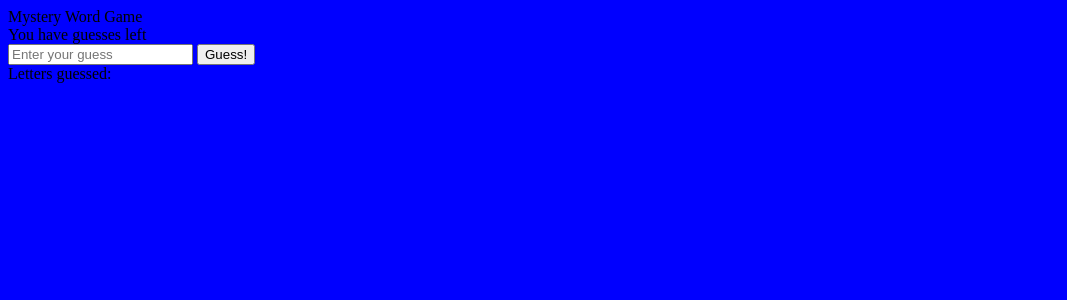
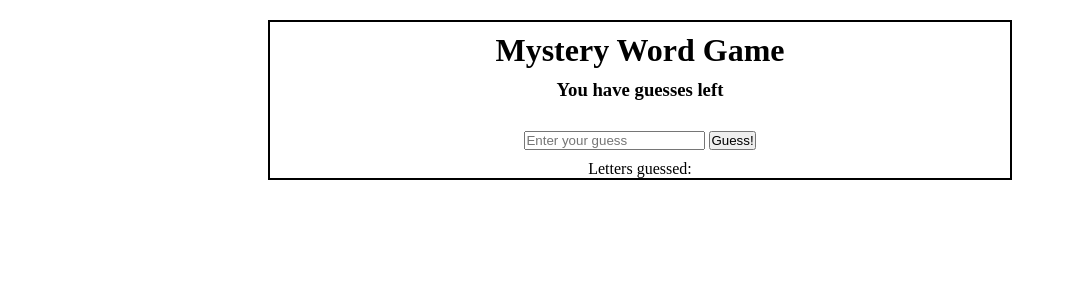
Before and after one commit to ajclose/week-five-project, a Node project: template views/index.mustache in a window 1280 px wide. Shown: the top 300 px of the page, without its empty margins (0-1067 px from the left). Run offline with Node 20 templates, Linux system fonts and the light colour scheme; the template is opened without the code that fills it, so the values that code supplies are empty.

Commit message:
Basic styling and layout

```diff
--- a/public/css/main.css
+++ b/public/css/main.css
@@ -1,3 +1,32 @@
+* {
+  margin: 0;
+  padding: 0;
+  box-sizing: border-box;
+}
+
 body {
-  background-color: blue;
+  display: flex;
+  justify-content: center;
+  padding: 20px;
 }
+
+.container {
+  width: 60%;
+  border: 2px solid black;
+  display: flex;
+  flex-direction: column;
+  align-items: center;
+}
+
+.title {
+  margin: 10px;
+}
+
+.word-guess {
+  font-size: 50px;
+  margin: 10px;
+}
+
+.guess {
+  margin: 10px;
+}
--- a/views/index.mustache
+++ b/views/index.mustache
@@ -4,19 +4,20 @@
     <meta charset="utf-8">
     <title></title>
     <link rel="stylesheet" href="/css/main.css">
+    <meta name="viewport" content="width=device-width, initial-scale=1">
   </head>
   <body>
     <div class="container">
-      <div class="title">
+      <h1 class="title">
         Mystery Word Game
+      </h1>
+      <h3 class="guesses-left">
+        You have guesses left
+      </h3>
+      <div class="word-guess">
+        {{guess}}
       </div>
-      <div class="guesses-left">
-        You have guesses left
-      </div>
-      <div class="word-guess">
-
-      </div>
-      <form class="" action="index.html" method="post">
+      <form class="guess" action="index.html" method="post">
         <input type="text" name="letter" value="" placeholder="Enter your guess">
         <input type="submit" name="guess" value="Guess!">
       </form>
```
